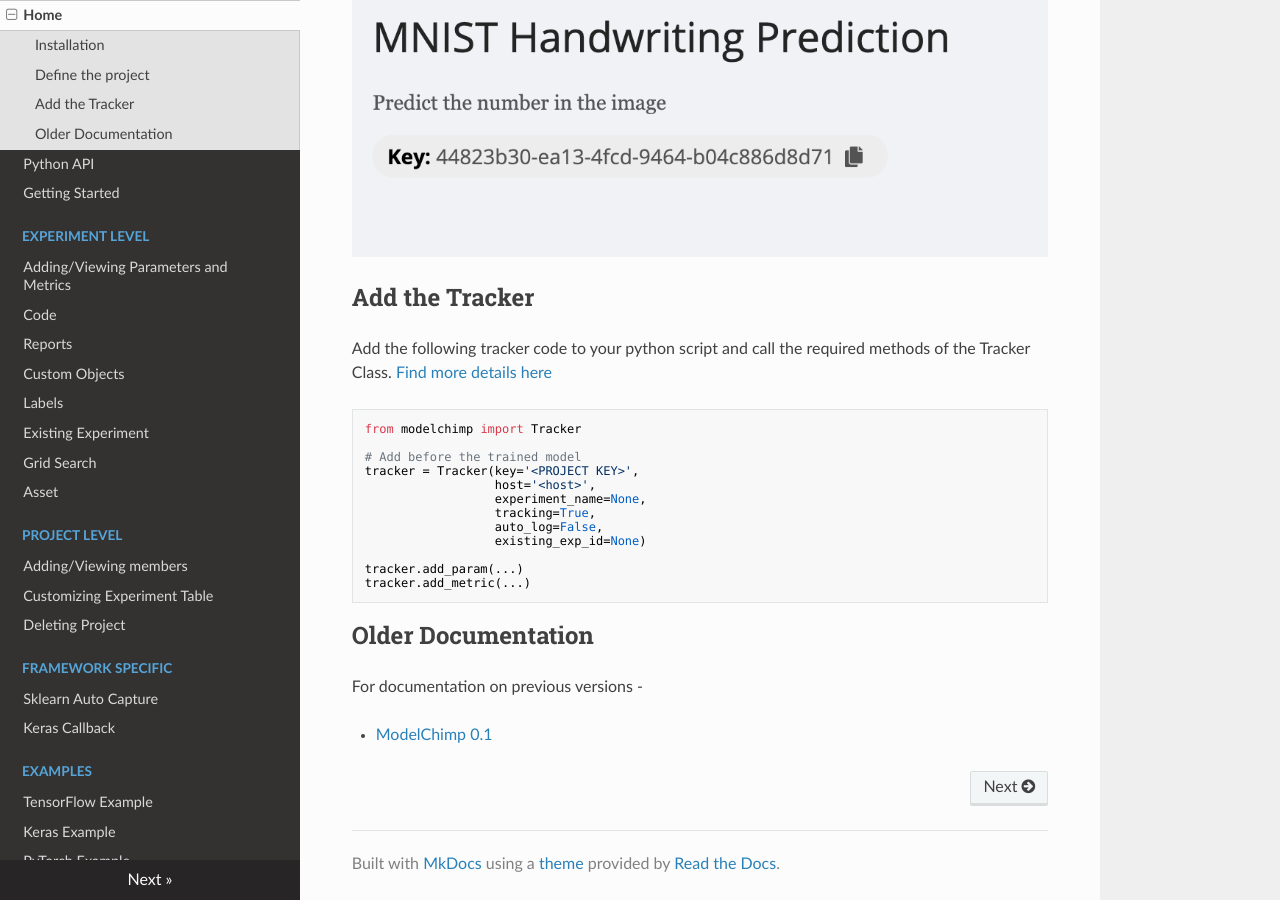
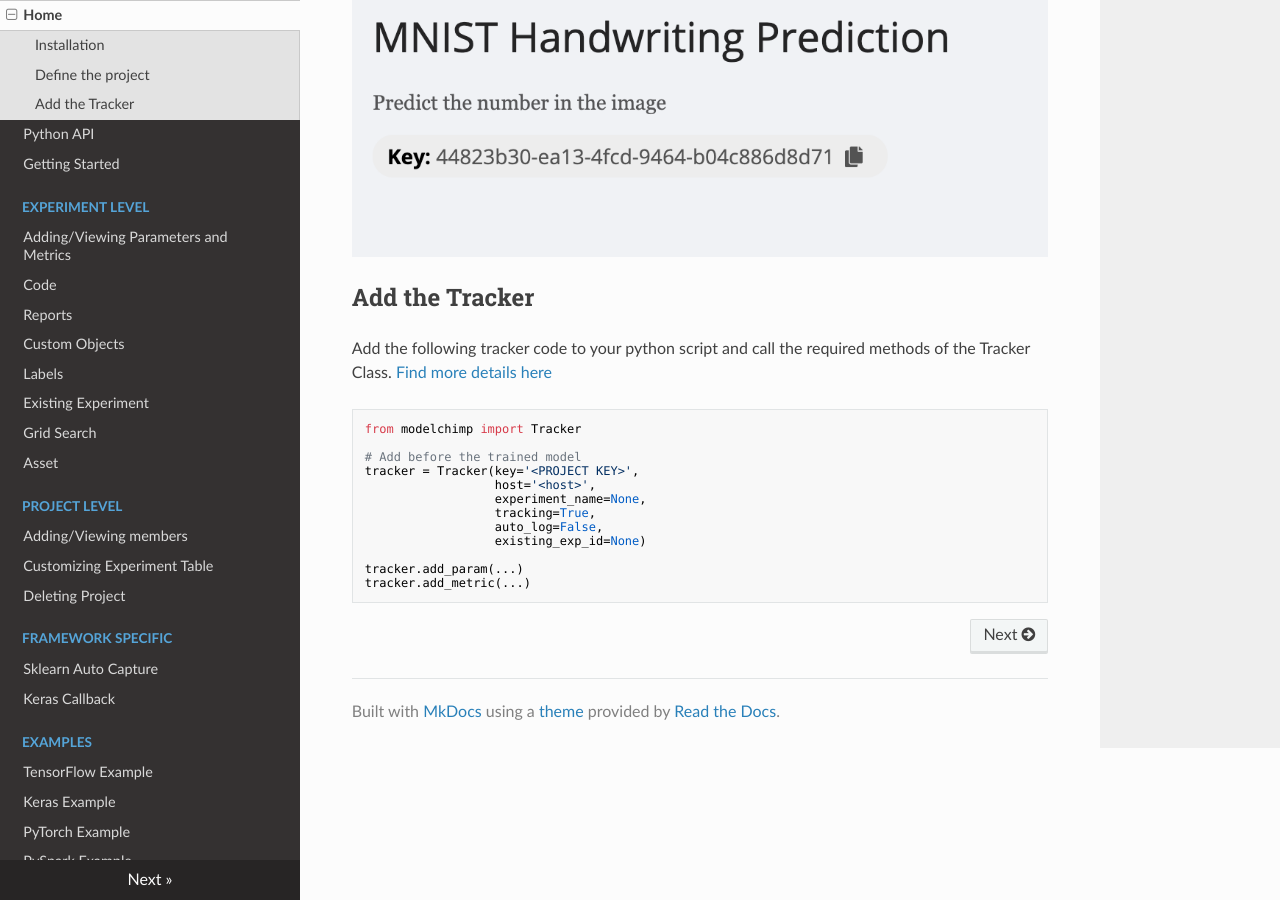
Before and after one commit to ModelChimp/modelchimp-docs, an MkDocs documentation site: the page built from docs/index.md, in a window 1280 px wide and 900 px high, scrolled down 1570 px. Built offline with MkDocs 1.6.1, drawn with Linux system fonts in a browser that asks for light colours; nearby versions of some CDN libraries; old or Windows-style settings are respelled for this version of MkDocs.

Commit message:
Remove older documentation

```diff
--- a/docs/index.md
+++ b/docs/index.md
@@ -34,9 +34,3 @@ Add the following tracker code to your python script and call the required metho
 
     tracker.add_param(...)
     tracker.add_metric(...)
-
-
-## Older Documentation
-For documentation on previous versions -
-
-  * [ModelChimp 0.1](https://docs.modelchimp.com/0.1/)
```
